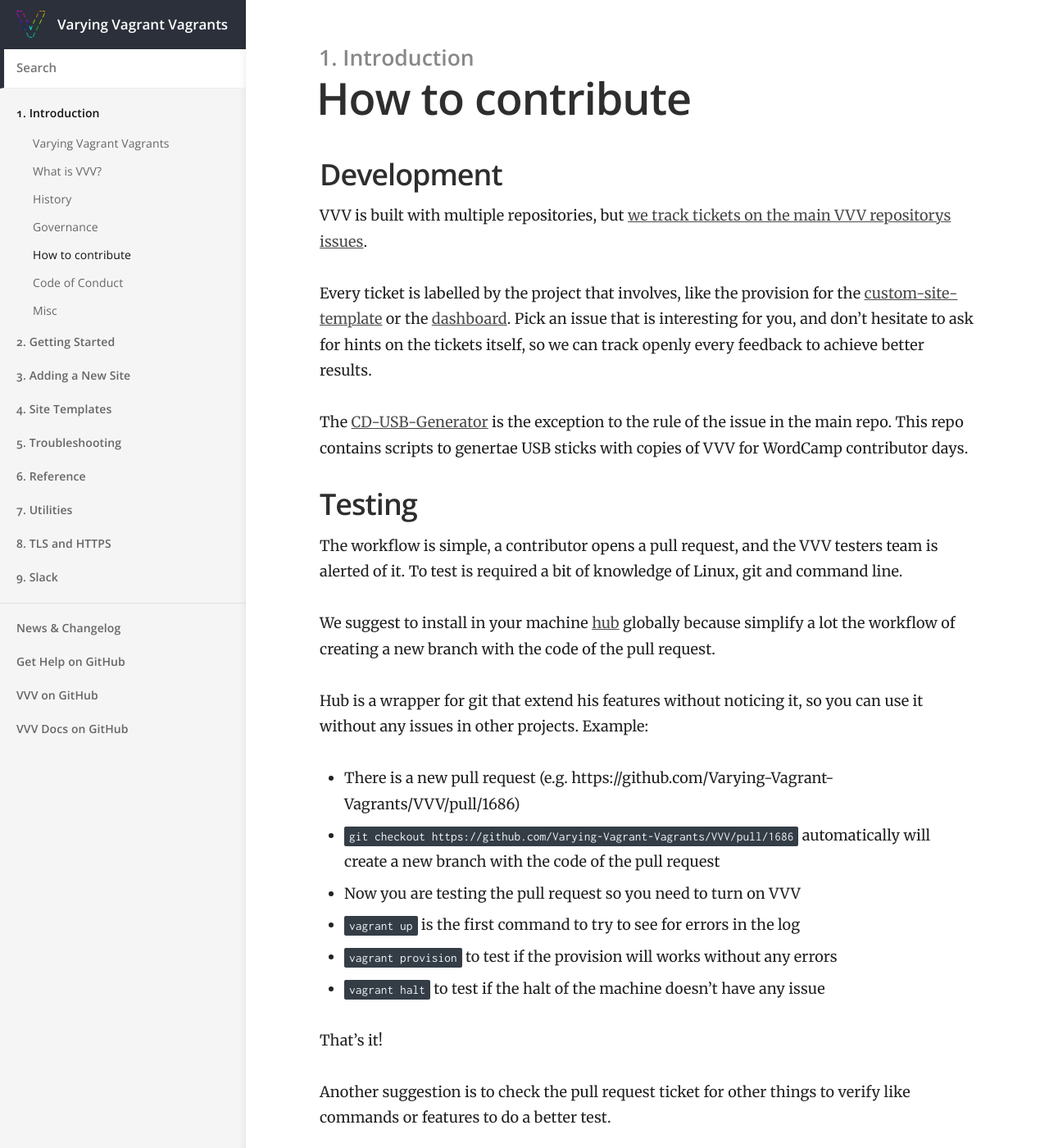
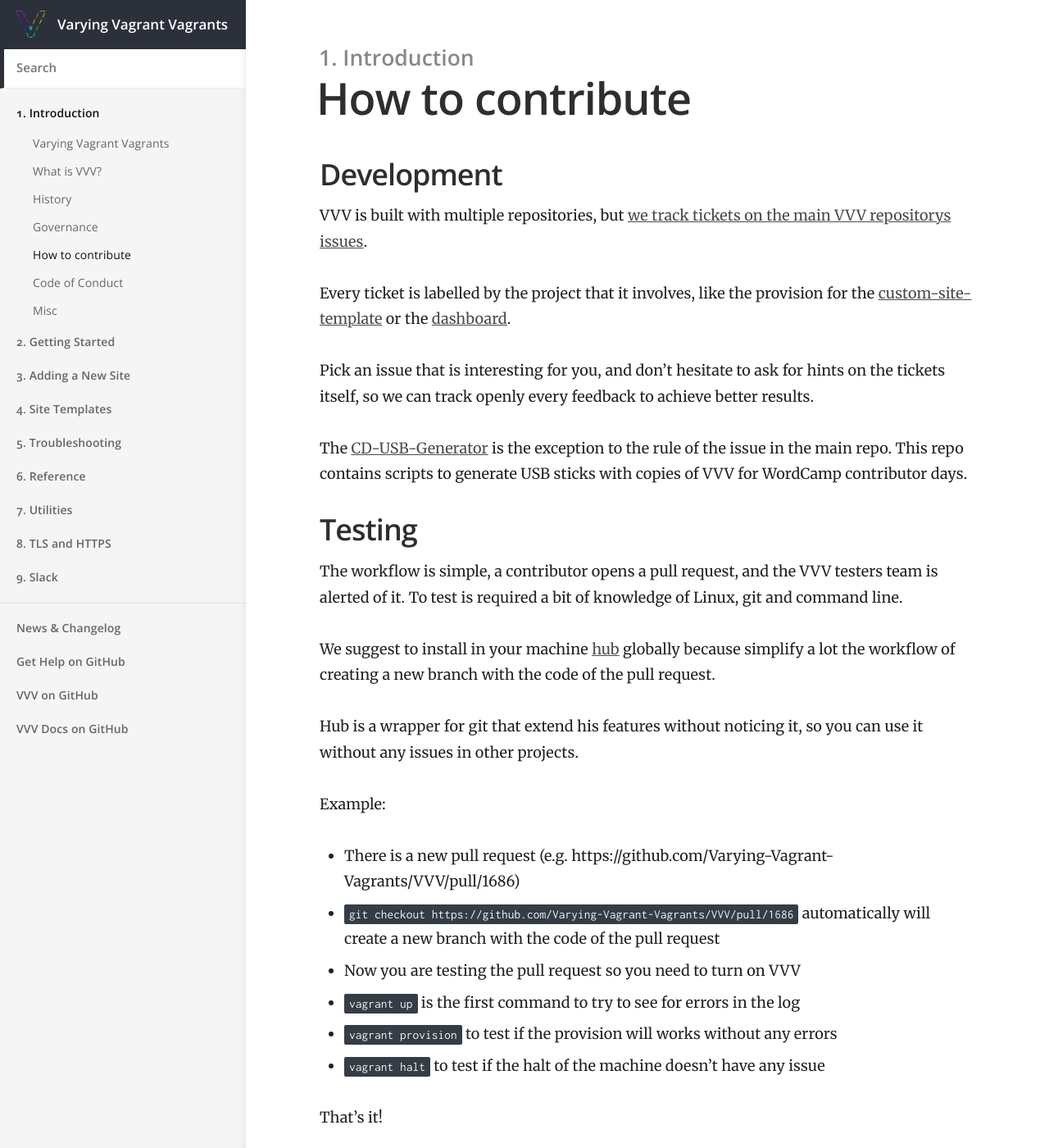
Before and after one commit to Varying-Vagrant-Vagrants/varyingvagrantvagrants.org, a Jekyll site: the page built from docs/en-US/contribute.md, in a window 1280 px wide and 1400 px high. Shown: the whole window at 82% size. Built offline with Jekyll 4.4.1, drawn with Linux system fonts in a browser that asks for light colours.

Commit message:
docs(contribute): minor typos

```diff
--- a/docs/en-US/contribute.md
+++ b/docs/en-US/contribute.md
@@ -10,10 +10,11 @@ permalink: /docs/en-US/contribute/
 
 VVV is built with multiple repositories, but [we track tickets on the main VVV repositorys issues](https://github.com/Varying-Vagrant-Vagrants/VVV/).
 
-Every ticket is labelled by the project that involves, like the provision for the [custom-site-template](https://github.com/Varying-Vagrant-Vagrants/custom-site-template) or the [dashboard](https://github.com/Varying-Vagrant-Vagrants/dashboard).
+Every ticket is labelled by the project that it involves, like the provision for the [custom-site-template](https://github.com/Varying-Vagrant-Vagrants/custom-site-template) or the [dashboard](https://github.com/Varying-Vagrant-Vagrants/dashboard).
+
 Pick an issue that is interesting for you, and don't hesitate to ask for hints on the tickets itself, so we can track openly every feedback to achieve better results.
 
-The [CD-USB-Generator](https://github.com/Varying-Vagrant-Vagrants/CD-USB-Generator) is the exception to the rule of the issue in the main repo. This repo contains scripts to genertae USB sticks with copies of VVV for WordCamp contributor days.
+The [CD-USB-Generator](https://github.com/Varying-Vagrant-Vagrants/CD-USB-Generator) is the exception to the rule of the issue in the main repo. This repo contains scripts to generate USB sticks with copies of VVV for WordCamp contributor days.
 
 ## Testing
 
@@ -22,6 +23,7 @@ The workflow is simple, a contributor opens a pull request, and the VVV testers
 We suggest to install in your machine [hub](https://hub.github.com/) globally because simplify a lot the workflow of creating a new branch with the code of the pull request.
 
 Hub is a wrapper for git that extend his features without noticing it, so you can use it without any issues in other projects.
+
 Example:
 
 * There is a new pull request (e.g. https://github.com/Varying-Vagrant-Vagrants/VVV/pull/1686)
```
